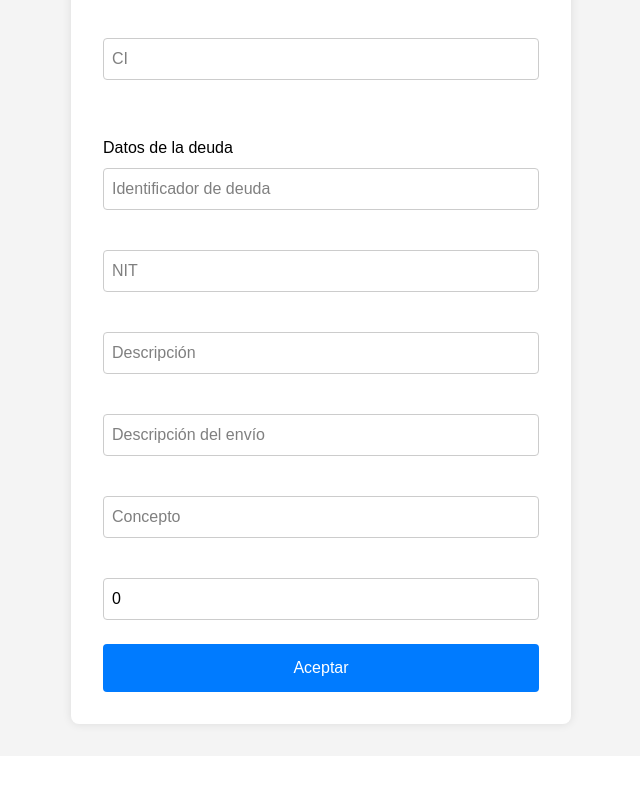
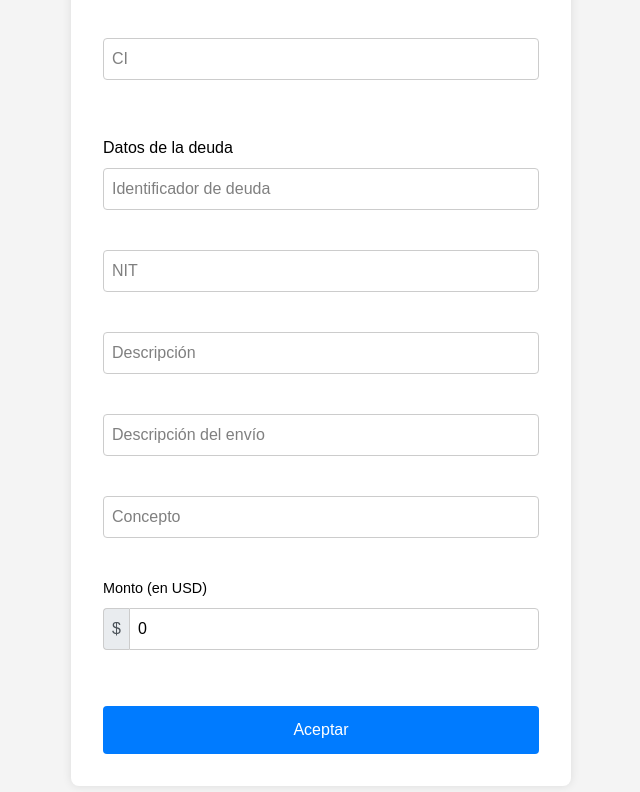
Before and after one commit to robertgt0/alquiler_front, a Next.js app: page / in a window 1280 px wide. Shown: the part 312-1104 px from the top of the page, without its empty margins (319-959 px from the left). Before the commit the page ends 1068 px from the top, so only its background shows below. Built offline with nearby package versions, Linux system fonts and the light colour scheme.

Commit message:
fix(form): Prevenir montos negativos y mostrar moneda en Costo Unitario

```diff
--- a/src/app/page.tsx
+++ b/src/app/page.tsx
@@ -23,7 +23,7 @@ interface FormErrors {
   descripcion?: string;
   descripcion_envio?: string;
   concepto?: string;
-  //se pueden añadir más errores de otros campos aquí
+  Costo_Unitario?: string;
 }
 
 export default function HomePage() {
@@ -148,10 +148,25 @@ export default function HomePage() {
     }
 
     //manejo estándar para otros campos
-    setFormData((prev) => ({
+    if (type === "number") {
+      const numValue = Number(value);
+
+      if (name === "Costo_Unitario") {
+        if (numValue < 0) {
+          setErrors((prev) => ({
             ...prev,
-      [name]: type === "number" ? Number(value) : value,
+            [name]: "El monto no puede ser negativo",
           }));
+        } else {
+          setFormData((prev) => ({ ...prev, [name]: numValue }));
+          setErrors((prev) => ({ ...prev, [name]: "" }));
+        }
+      } else {
+         setFormData((prev) => ({ ...prev, [name]: numValue }));
+      }
+    } else {
+      setFormData((prev) => ({ ...prev, [name]: value }));
+    }
   };
 
   const handleSubmit = async (e: React.FormEvent) => {
@@ -359,6 +374,19 @@ export default function HomePage() {
           {/* Mensaje de error específico para concepto */}
           <p style={errorStyle}>{errors.concepto || " "}</p>
 
+          <label style={{ margin: '0', fontSize: '0.9rem' }}>Monto (en USD)</label>
+          <div style={{ display: "flex", alignItems: "center" }}>
+            <span style={{
+              fontSize: "1rem",
+              padding: "0.5rem",
+              backgroundColor: "#e9ecef",
+              border: "1px solid #ccc",
+              borderRadius: "4px 0 0 4px",
+              color: "#495057",
+              borderRight: "none",
+            }}>
+              $
+            </span>
             <input
               name="Costo_Unitario"
               type="number"
@@ -366,9 +394,12 @@ export default function HomePage() {
               value={formData.Costo_Unitario}
               onChange={handleChange}
               required
-            style={inputStyle}
+              style={{...inputStyle, borderRadius: "0 4px 4px 0", flex: 1}}
               min="0"
             />
+          </div>
+          {/* Mensaje de error específico para Costo Unitario */}
+          <p style={errorStyle}>{errors.Costo_Unitario || " "}</p>
 
           <button
             type="submit"
```
Lines whose indentation alone changed are shown as unchanged.
